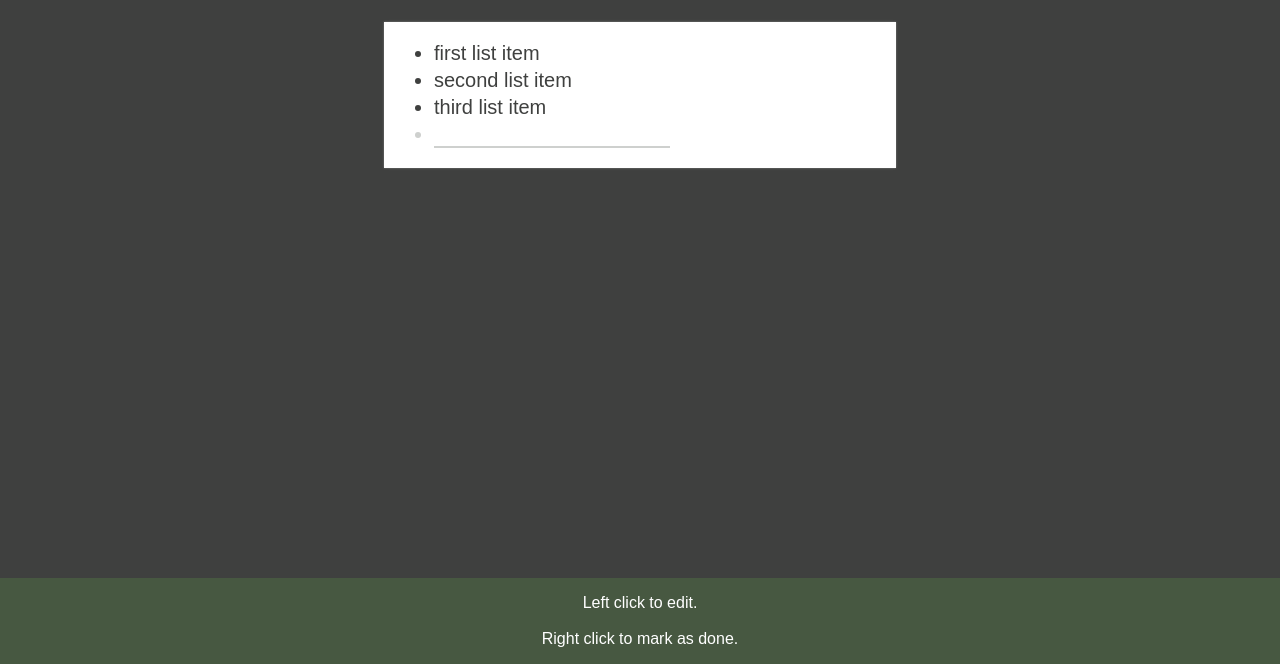
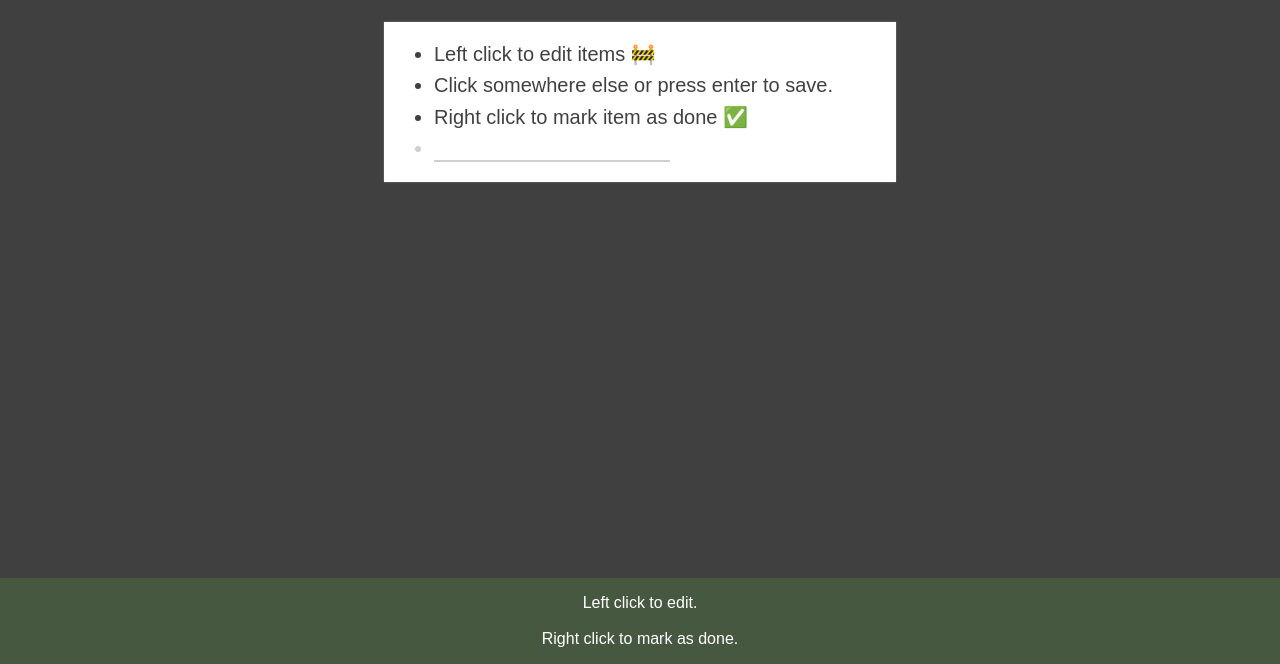
Before and after one commit to lzukanovic/Checklist, a plain HTML site: page index.html in a window 1280 px wide. Shown: the part 136-800 px from the top of the page. Drawn offline with nearby package versions, Linux system fonts and the light colour scheme; a web font is replaced by a local one.

Commit message:
Added default values

```diff
--- a/index.html
+++ b/index.html
@@ -15,16 +15,16 @@
             <section class="list">
                 <ul id="item-list">
                     <li>
-                        <span>first list item</span>
-                        <input type="text" value="first list item">
+                        <span>Left click to edit items &#128679;</span>
+                        <input type="text" value="Left click to edit items &#128679;">
                     </li>
                     <li>
-                        <span>second list item</span>
-                        <input type="text" value="second list item">
+                        <span>Click somewhere else or press enter to save.</span>
+                        <input type="text" value="Click somewhere else or press enter to save.">
                     </li>
                     <li>
-                        <span>third list item</span>
-                        <input type="text" value="third list item">
+                        <span>Right click to mark item as done &#9989;</span>
+                        <input type="text" value="Right click to mark item as done &#9989;">
                     </li>
 
                     <script id="list-item-template" type="text/template">
--- a/style.css
+++ b/style.css
@@ -76,7 +76,7 @@ input:focus {
 }
 
 li {
-    margin-bottom: 4px;
+    margin-bottom: 8px;
     margin-left: 30px;
     margin-right: 30px;
 }
@@ -109,6 +109,7 @@ li.edit input {
 .active {
     border-bottom: 2px solid var(--primary-color);
     color: var(--primary-color);
+    min-width: 76%;
 }
 
 .checked {
```
Also changed, not shown: script.js (+7 -0 lines).
